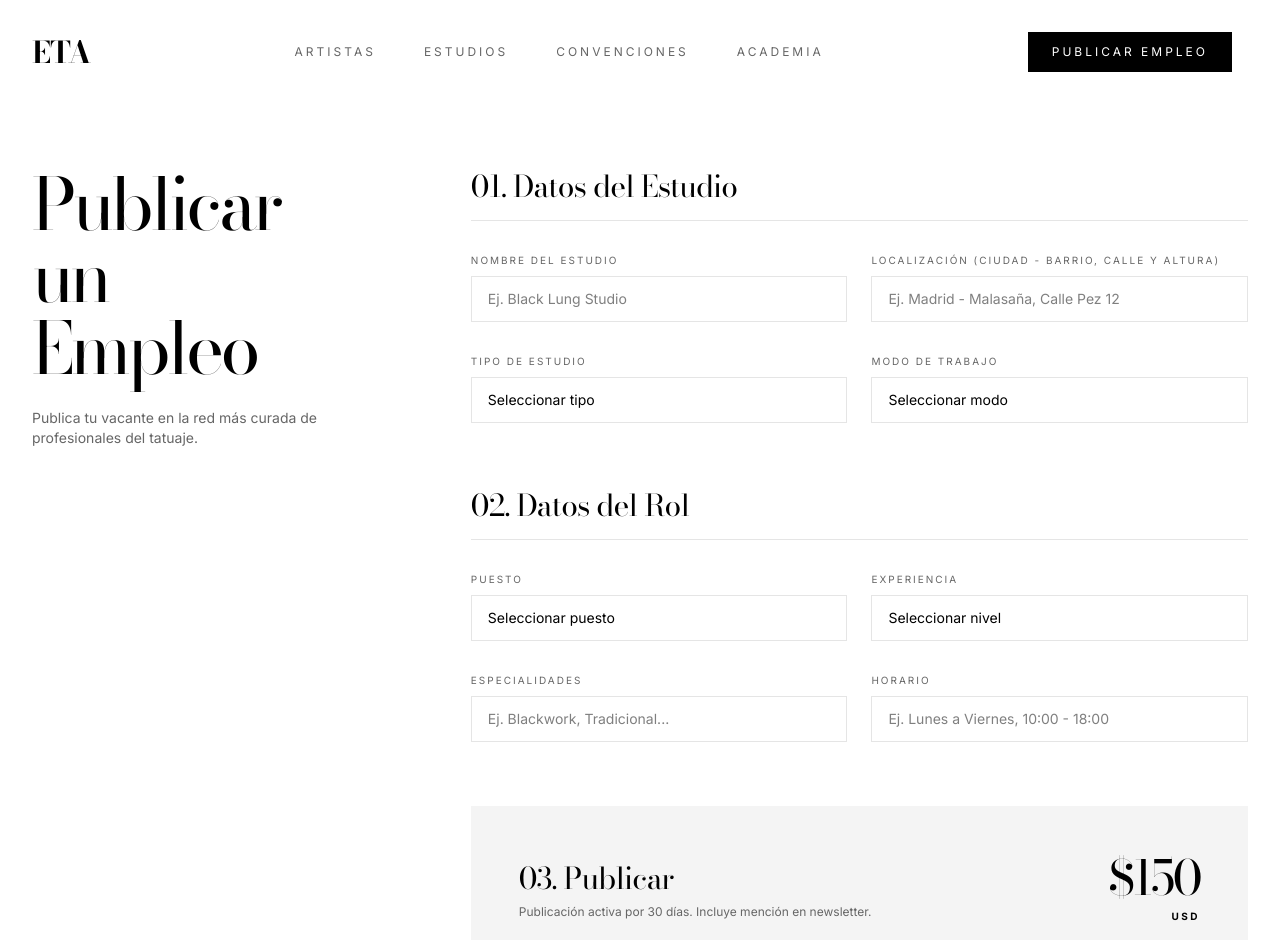
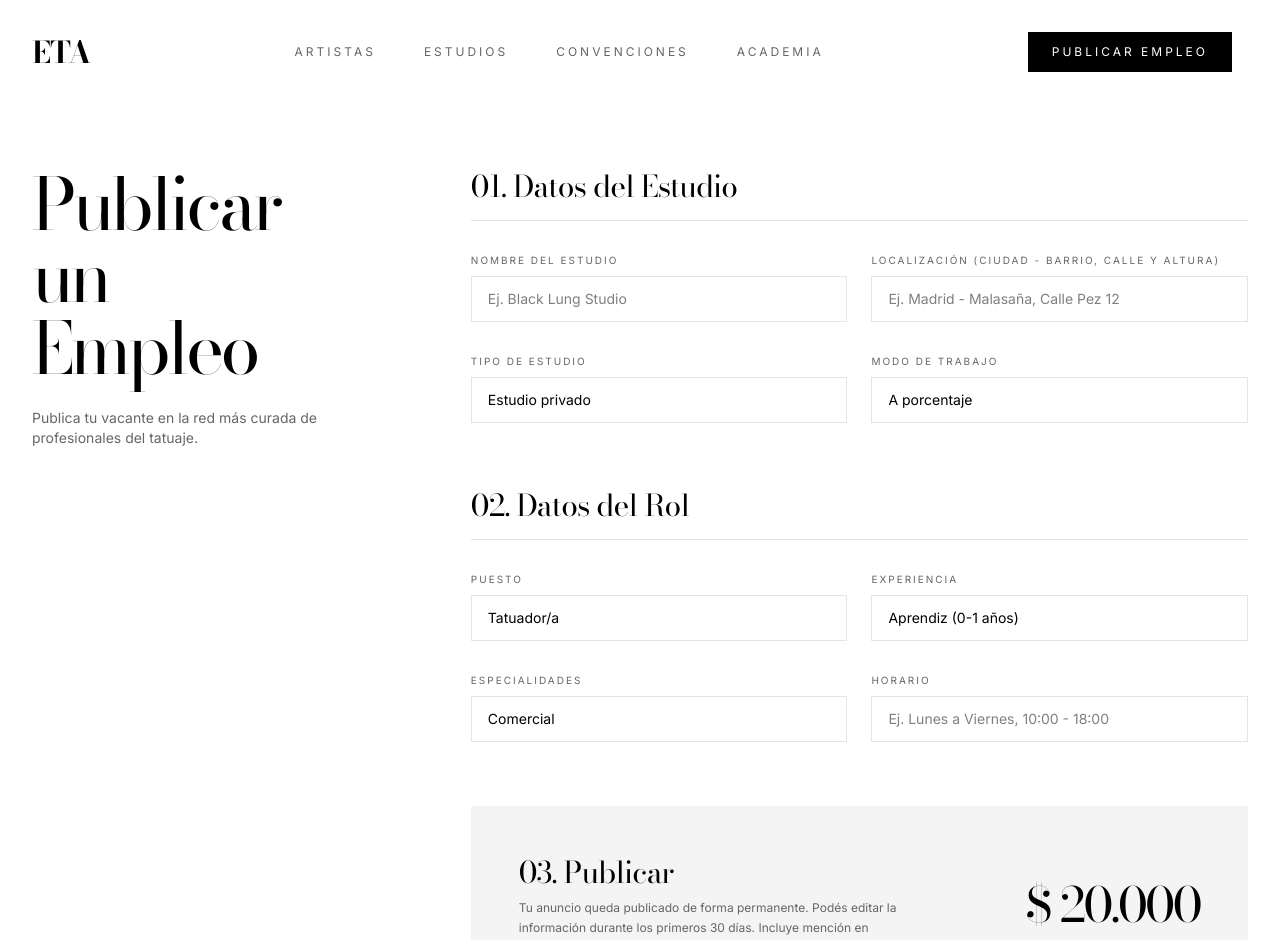
Before and after one commit to GuardiolaDF/Empleo-Tattoo-Argentina, a Next.js app: page /publicar-empleo in a window 1280 px wide. Shown: the top 940 px of the page. Built offline with nearby package versions, Linux system fonts and the light colour scheme.

Commit message:
checkpoint: before design system colors

```diff
--- a/src/app/empleos/[slug]/page.tsx
+++ b/src/app/empleos/[slug]/page.tsx
@@ -1,12 +1,14 @@
 "use client";
 
 import React, { useState, useEffect } from "react";
+import { useRouter } from 'next/navigation';
 import { Navbar } from "@/components/layout/Navbar";
 import { Footer } from "@/components/layout/Footer";
 import { ArrowLeft, ArrowRight, Store, MessageCircle, ExternalLink, X } from "lucide-react";
 import Link from "next/link";
 
 export default function JobListingPage() {
+  const router = useRouter();
   const [isModalOpen, setIsModalOpen] = useState(false);
 
   useEffect(() => {
@@ -28,10 +30,10 @@ export default function JobListingPage() {
 
         {/* Left Column (Main Content) */}
         <div className="flex-1">
-          <Link href="/buscar" className="inline-flex items-center space-x-2 text-muted-foreground hover:text-black transition-colors mb-16">
+          <button onClick={() => router.back()} className="inline-flex items-center space-x-2 text-muted-foreground hover:text-black transition-colors mb-16">
             <ArrowLeft className="w-4 h-4" />
-            <span className="font-sans text-[10px] tracking-[0.2em] uppercase">Volver al Feed de Búsqueda</span>
-          </Link>
+            <span className="font-sans text-[10px] tracking-[0.2em] uppercase">Volver</span>
+          </button>
 
           <h1 className="font-serif text-6xl md:text-[7rem] tracking-tighter leading-[0.9] uppercase mb-12">
             Tatuador<br/>Blackwork
--- a/src/app/publicar-empleo/page.tsx
+++ b/src/app/publicar-empleo/page.tsx
@@ -86,9 +86,9 @@ export default function PublicarEmpleoPage() {
                   {...register("tipoEstudio")}
                   className={`border ${errors.tipoEstudio ? 'border-red-500' : 'border-border'} px-4 py-3 outline-none font-sans text-sm focus:border-black transition-colors bg-white appearance-none`}
                 >
-                  <option value="">Seleccionar tipo</option>
-                  <option value="privado">Privado / A puerta cerrada</option>
-                  <option value="comercial">A pie de calle</option>
+                  <option value="" disabled>Seleccionar tipo</option>
+                  <option value="Estudio privado">Estudio privado</option>
+                  <option value="Local a la calle">Local a la calle</option>
                 </select>
                 {errors.tipoEstudio && <span className="font-sans text-[10px] text-red-500">{errors.tipoEstudio.message}</span>}
               </div>
@@ -99,10 +99,10 @@ export default function PublicarEmpleoPage() {
                   {...register("modoTrabajo")}
                   className={`border ${errors.modoTrabajo ? 'border-red-500' : 'border-border'} px-4 py-3 outline-none font-sans text-sm focus:border-black transition-colors bg-white appearance-none`}
                 >
-                  <option value="">Seleccionar modo</option>
-                  <option value="porcentaje">Porcentaje</option>
-                  <option value="alquiler">Alquiler de silla/espacio</option>
-                  <option value="fijo">Sueldo fijo</option>
+                  <option value="" disabled>Seleccionar modo</option>
+                  <option value="A porcentaje">A porcentaje</option>
+                  <option value="Alquiler de box">Alquiler de box</option>
+                  <option value="Porcentaje con clientes propios">Porcentaje con clientes propios</option>
                 </select>
                 {errors.modoTrabajo && <span className="font-sans text-[10px] text-red-500">{errors.modoTrabajo.message}</span>}
               </div>
@@ -122,10 +122,12 @@ export default function PublicarEmpleoPage() {
                   {...register("puesto")}
                   className={`border ${errors.puesto ? 'border-red-500' : 'border-border'} px-4 py-3 outline-none font-sans text-sm focus:border-black transition-colors bg-white appearance-none`}
                 >
-                  <option value="">Seleccionar puesto</option>
-                  <option value="tatuador">Tatuador/a</option>
-                  <option value="perforador">Perforador/a (Piercer)</option>
-                  <option value="manager">Shop Manager</option>
+                  <option value="" disabled>Seleccionar puesto</option>
+                  <option value="Tatuador/a">Tatuador/a</option>
+                  <option value="Perforador/a">Perforador/a</option>
+                  <option value="Recepcionista">Recepcionista</option>
+                  <option value="Encargado/a">Encargado/a</option>
+                  <option value="Mantenimiento">Mantenimiento</option>
                 </select>
                 {errors.puesto && <span className="font-sans text-[10px] text-red-500">{errors.puesto.message}</span>}
               </div>
@@ -136,21 +138,37 @@ export default function PublicarEmpleoPage() {
                   {...register("experiencia")}
                   className={`border ${errors.experiencia ? 'border-red-500' : 'border-border'} px-4 py-3 outline-none font-sans text-sm focus:border-black transition-colors bg-white appearance-none`}
                 >
-                  <option value="">Seleccionar nivel</option>
-                  <option value="junior">Junior (1-3 años)</option>
-                  <option value="mid">Mid (3-5 años)</option>
-                  <option value="senior">Senior (+5 años)</option>
+                  <option value="" disabled>Seleccionar nivel</option>
+                  <option value="Aprendiz (0-1 años)">Aprendiz (0-1 años)</option>
+                  <option value="Junior (1-3 años)">Junior (1-3 años)</option>
+                  <option value="Mid (3-5 años)">Mid (3-5 años)</option>
+                  <option value="Senior (+5 años)">Senior (+5 años)</option>
                 </select>
                 {errors.experiencia && <span className="font-sans text-[10px] text-red-500">{errors.experiencia.message}</span>}
               </div>
 
               <div className="flex flex-col space-y-2">
                 <label className="font-sans text-[10px] tracking-[0.2em] uppercase text-muted-foreground">Especialidades</label>
-                <input
+                <select
                   {...register("especialidades")}
-                  placeholder="Ej. Blackwork, Tradicional..."
-                  className={`border ${errors.especialidades ? 'border-red-500' : 'border-border'} px-4 py-3 outline-none font-sans text-sm focus:border-black transition-colors`}
-                />
+                  className={`border ${errors.especialidades ? 'border-red-500' : 'border-border'} px-4 py-3 outline-none font-sans text-sm focus:border-black transition-colors bg-white appearance-none`}
+                >
+                  <option value="" disabled>Seleccionar especialidad</option>
+                  <option value="Comercial">Comercial</option>
+                  <option value="Generalista">Generalista</option>
+                  <option value="Blackwork">Blackwork</option>
+                  <option value="Realismo">Realismo</option>
+                  <option value="Traditional">Traditional</option>
+                  <option value="Neo Traditional">Neo Traditional</option>
+                  <option value="Japonés">Japonés</option>
+                  <option value="Geométrico">Geométrico</option>
+                  <option value="Fineline">Fineline</option>
+                  <option value="Dotwork">Dotwork</option>
+                  <option value="Acuarela">Acuarela</option>
+                  <option value="Lettering">Lettering</option>
+                  <option value="Cover up">Cover up</option>
+                  <option value="Otro">Otro</option>
+                </select>
                 {errors.especialidades && <span className="font-sans text-[10px] text-red-500">{errors.especialidades.message}</span>}
               </div>
 
@@ -171,11 +189,10 @@ export default function PublicarEmpleoPage() {
             <div className="flex justify-between items-center pb-6">
               <div>
                 <h2 className="font-serif text-3xl tracking-tight mb-2">03. Publicar</h2>
-                <p className="font-sans text-xs text-muted-foreground">Publicación activa por 30 días. Incluye mención en newsletter.</p>
+                <p className="font-sans text-xs text-muted-foreground max-w-sm leading-relaxed">Tu anuncio queda publicado de forma permanente. Podés editar la información durante los primeros 30 días. Incluye mención en newsletter.</p>
               </div>
               <div className="text-right">
-                <h3 className="font-serif text-5xl tracking-tighter leading-none">$150</h3>
-                <span className="font-sans text-[10px] tracking-widest font-bold uppercase text-foreground">USD</span>
+                <h3 className="font-serif text-5xl tracking-tighter leading-none">$ 20.000</h3>
               </div>
             </div>
 
@@ -183,7 +200,7 @@ export default function PublicarEmpleoPage() {
               type="submit"
               className="w-full bg-black text-white py-5 flex items-center justify-center hover:bg-black/90 transition-colors"
             >
-              <span className="font-sans text-xs tracking-widest uppercase">Pagar con Mercado Pago</span>
+              <span className="font-sans text-xs tracking-widest uppercase">PUBLICAR UN EMPLEO</span>
             </button>
           </section>
 
```
Also changed, not shown: src/app/estudios/page.tsx (+28 -8 lines).
